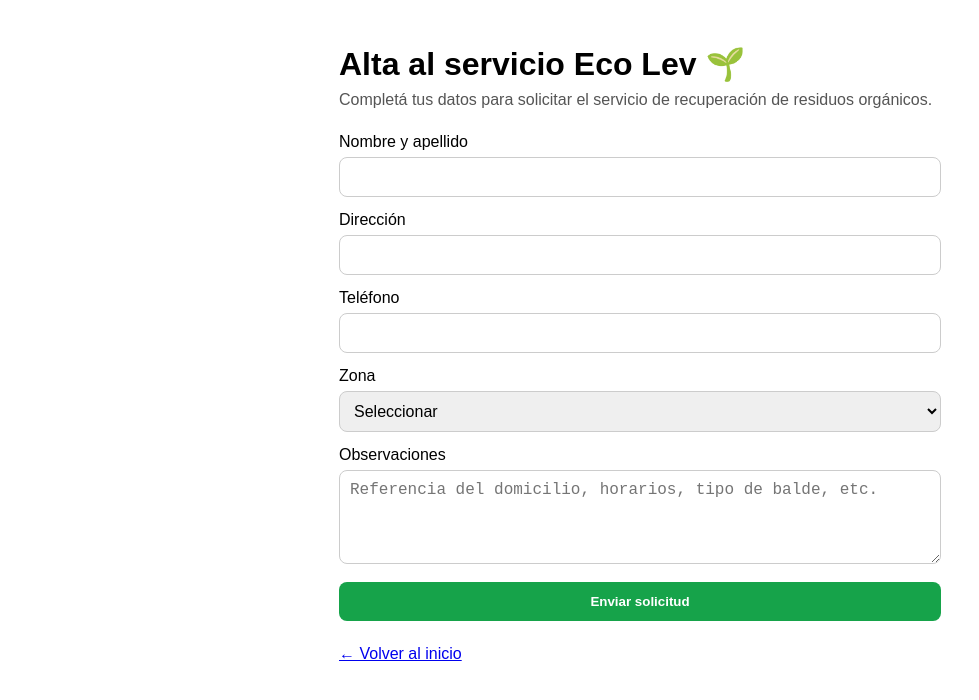
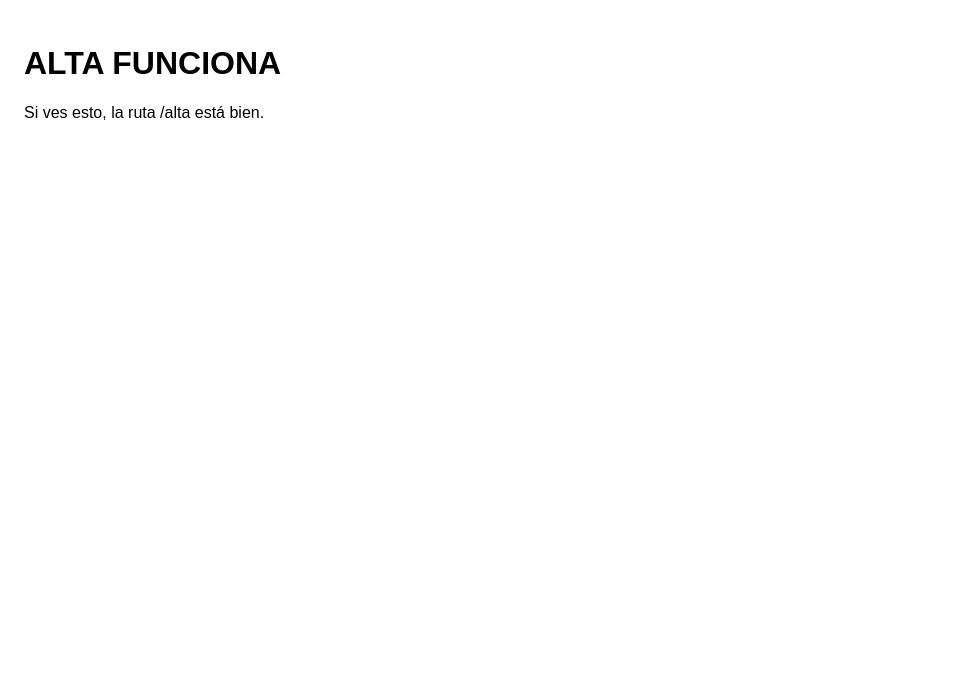
Before and after one commit to proyectoecolev/app-residuos-ecolev, a Next.js app: page /alta in a window 1280 px wide. Shown: the top 700 px of the page, without its empty margins (0-979 px from the left). Built offline with nearby package versions, Linux system fonts and the light colour scheme.

Commit message:
Update alta.js

```diff
--- a/pages/alta.js
+++ b/pages/alta.js
@@ -1,166 +1,8 @@
-import { useState } from "react";
-import Link from "next/link";
-
-export default function AltaSocio() {
-  const [form, setForm] = useState({
-    nombre: "",
-    direccion: "",
-    telefono: "",
-    zona_ruta: "",
-    notas: "",
-  });
-
-  const [mensaje, setMensaje] = useState("");
-  const [cargando, setCargando] = useState(false);
-
-  function handleChange(e) {
-    setForm({
-      ...form,
-      [e.target.name]: e.target.value,
-    });
-  }
-
-  async function handleSubmit(e) {
-    e.preventDefault();
-    setCargando(true);
-    setMensaje("");
-
-    try {
-      const resp = await fetch("/api/alta-socio", {
-        method: "POST",
-        headers: {
-          "Content-Type": "application/json",
-        },
-        body: JSON.stringify(form),
-      });
-
-      const data = await resp.json();
-
-      if (resp.ok) {
-        setMensaje("Solicitud enviada correctamente. Eco Lev revisará tus datos.");
-        setForm({
-          nombre: "",
-          direccion: "",
-          telefono: "",
-          zona_ruta: "",
-          notas: "",
-        });
-      } else {
-        setMensaje("Error: " + (data.error || "No se pudo guardar"));
-      }
-    } catch (error) {
-      setMensaje("Error: " + error.message);
-    } finally {
-      setCargando(false);
-    }
-  }
-
+export default function Alta() {
   return (
-    <div style={{ fontFamily: "Arial, sans-serif", padding: "24px", maxWidth: "650px", margin: "0 auto" }}>
-      <h1 style={{ marginBottom: "8px" }}>Alta al servicio Eco Lev 🌱</h1>
-      <p style={{ color: "#555", marginTop: 0 }}>
-        Completá tus datos para solicitar el servicio de recuperación de residuos orgánicos.
-      </p>
-
-      <form onSubmit={handleSubmit} style={{ display: "grid", gap: "14px", marginTop: "24px" }}>
-        <div>
-          <label>Nombre y apellido</label>
-          <input
-            type="text"
-            name="nombre"
-            value={form.nombre}
-            onChange={handleChange}
-            required
-            style={inputStyle}
-          />
-        </div>
-
-        <div>
-          <label>Dirección</label>
-          <input
-            type="text"
-            name="direccion"
-            value={form.direccion}
-            onChange={handleChange}
-            required
-            style={inputStyle}
-          />
-        </div>
-
-        <div>
-          <label>Teléfono</label>
-          <input
-            type="text"
-            name="telefono"
-            value={form.telefono}
-            onChange={handleChange}
-            required
-            style={inputStyle}
-          />
-        </div>
-
-        <div>
-          <label>Zona</label>
-          <select
-            name="zona_ruta"
-            value={form.zona_ruta}
-            onChange={handleChange}
-            required
-            style={inputStyle}
-          >
-            <option value="">Seleccionar</option>
-            <option value="Norte">Norte</option>
-            <option value="Sur">Sur</option>
-          </select>
-        </div>
-
-        <div>
-          <label>Observaciones</label>
-          <textarea
-            name="notas"
-            value={form.notas}
-            onChange={handleChange}
-            rows="4"
-            style={{ ...inputStyle, resize: "vertical" }}
-            placeholder="Referencia del domicilio, horarios, tipo de balde, etc."
-          />
-        </div>
-
-        <button
-          type="submit"
-          disabled={cargando}
-          style={{
-            padding: "12px 16px",
-            background: "#16a34a",
-            color: "white",
-            border: "none",
-            borderRadius: "8px",
-            fontWeight: "bold",
-            cursor: "pointer",
-          }}
-        >
-          {cargando ? "Enviando..." : "Enviar solicitud"}
-        </button>
-      </form>
-
-      {mensaje ? (
-        <p style={{ marginTop: "18px", fontWeight: "bold", color: mensaje.startsWith("Error") ? "crimson" : "#166534" }}>
-          {mensaje}
-        </p>
-      ) : null}
-
-      <div style={{ marginTop: "24px" }}>
-        <Link href="/">← Volver al inicio</Link>
-      </div>
+    <div style={{ padding: 24, fontFamily: "Arial, sans-serif" }}>
+      <h1>ALTA FUNCIONA</h1>
+      <p>Si ves esto, la ruta /alta está bien.</p>
     </div>
   );
 }
-
-const inputStyle = {
-  width: "100%",
-  marginTop: "6px",
-  padding: "10px",
-  borderRadius: "8px",
-  border: "1px solid #ccc",
-  fontSize: "16px",
-};
```
